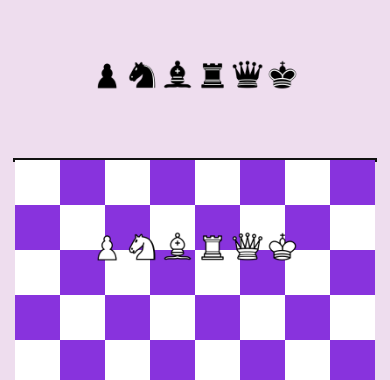
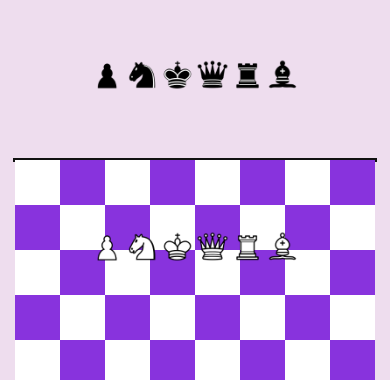
Before and after one commit to AndrewCutler/Chess-native, a React Native app: screen / in a window 390 px wide. Shown: the part 262-642 px from the top of the page. Built offline with nearby package versions, Linux system fonts and the light colour scheme.

Commit message:
active piece, square coords saved to state

```diff
--- a/App.js
+++ b/App.js
@@ -3,30 +3,16 @@ import { StyleSheet, Text, View } from 'react-native'
 import Board from './components/Board'
 import Piece from './components/Piece'
 
-export default function App() {
-  return (
-    <View style={styles.container}>
-      <View style={styles.pieces}>
-        <Piece pieceName='bP' />
-        <Piece pieceName='bN' />
-        <Piece pieceName='bB' />
-        <Piece pieceName='bR' />
-        <Piece pieceName='bQ' />
-        <Piece pieceName='bK' />
-      </View>
-      <Board />
-      <View style={styles.pieces}>
-        <Piece pieceName='wP' />
-        <Piece pieceName='wN' />
-        <Piece pieceName='wB' />
-        <Piece pieceName='wR' />
-        <Piece pieceName='wQ' />
-        <Piece pieceName='wK' />
-      </View>
-    </View>
-  )
+export default class App extends React.Component {
+  constructor(props) {
+    super(props)
+    this.state = {
+      position: '',
+      dropSquare: '',
+      activePiece: ''
     }
-
+  }
+  render() {
     const styles = StyleSheet.create({
       container: {
         flex: 1,
@@ -42,3 +28,57 @@ const styles = StyleSheet.create({
         flexDirection: 'row'
       }
     })
+    return (
+      <View
+        style={styles.container}
+        onTouchStart={() =>
+          console.log('active piece: ' + this.state.activePiece)
+        }
+      >
+        {/* black pieces */}
+        <View style={styles.pieces}>
+          <View onTouchStart={p => this.setState({ activePiece: 'bP' })}>
+            <Piece pieceName='bP' />
+          </View>
+          <View onTouchStart={p => this.setState({ activePiece: 'bN' })}>
+            <Piece pieceName='bN' />
+          </View>
+          <View onTouchStart={p => this.setState({ activePiece: 'bK' })}>
+            <Piece pieceName='bK' />
+          </View>
+          <View onTouchStart={p => this.setState({ activePiece: 'bQ' })}>
+            <Piece pieceName='bQ' />
+          </View>
+          <View onTouchStart={p => this.setState({ activePiece: 'bR' })}>
+            <Piece pieceName='bR' />
+          </View>
+          <View onTouchStart={p => this.setState({ activePiece: 'bB' })}>
+            <Piece pieceName='bB' />
+          </View>
+        </View>
+        <Board />
+        {/* white pieces */}
+        <View style={styles.pieces}>
+          <View onTouchStart={p => this.setState({ activePiece: 'wP' })}>
+            <Piece pieceName='wP' />
+          </View>
+          <View onTouchStart={p => this.setState({ activePiece: 'wN' })}>
+            <Piece pieceName='wN' />
+          </View>
+          <View onTouchStart={p => this.setState({ activePiece: 'wK' })}>
+            <Piece pieceName='wK' />
+          </View>
+          <View onTouchStart={p => this.setState({ activePiece: 'wQ' })}>
+            <Piece pieceName='wQ' />
+          </View>
+          <View onTouchStart={p => this.setState({ activePiece: 'wR' })}>
+            <Piece pieceName='wR' />
+          </View>
+          <View onTouchStart={p => this.setState({ activePiece: 'wB' })}>
+            <Piece pieceName='wB' />
+          </View>
+        </View>
+      </View>
+    )
+  }
+}
--- a/components/Piece.js
+++ b/components/Piece.js
@@ -18,9 +18,16 @@ export default class Piece extends React.Component {
           dy: this.state.pan.y
         }
       ]),
-      onPanResponderRelease: (e, gesture) => {}
+      onPanResponderRelease: (e, gesture) => {
+        Animated.spring(this.state.pan, { toValue: { x: 0, y: 0 } }).start()
+      }
     })
   }
+
+  activatePiece = () => {
+    this.props.activatePiece()
+  }
+
   render() {
     let imgSource
     switch (this.props.pieceName) {
--- a/components/Square.js
+++ b/components/Square.js
@@ -14,7 +14,6 @@ export default class Square extends React.Component {
     })
   }
   render() {
-    // const Square = ({ matrixID, squareID }) => {
     const styles = StyleSheet.create({
       light: {
         backgroundColor: '#fff',
@@ -36,7 +35,7 @@ export default class Square extends React.Component {
       <View
         style={squareColor}
         onLayout={this.findSquareCoords}
-        onTouchStart={() => console.log(squareID)}
+        onTouchStart={() => console.log(this.state.squareCoords)}
       />
     )
   }
--- a/package.json
+++ b/package.json
@@ -11,8 +11,10 @@
   "dependencies": {
     "expo": "^33.0.0",
     "react": "16.8.3",
+    "react-devtools": "^3.6.1",
     "react-dom": "^16.8.6",
     "react-native": "https://github.com/expo/react-native/archive/sdk-33.0.0.tar.gz",
+    "react-native-debugger": "^1.1.0",
     "react-native-web": "^0.11.4",
     "sharp-cli": "^1.10.0"
   },
```
Also changed, not shown: 1 other file (tests, documents, lock files or other folders). Lines whose indentation alone changed are shown as unchanged.
